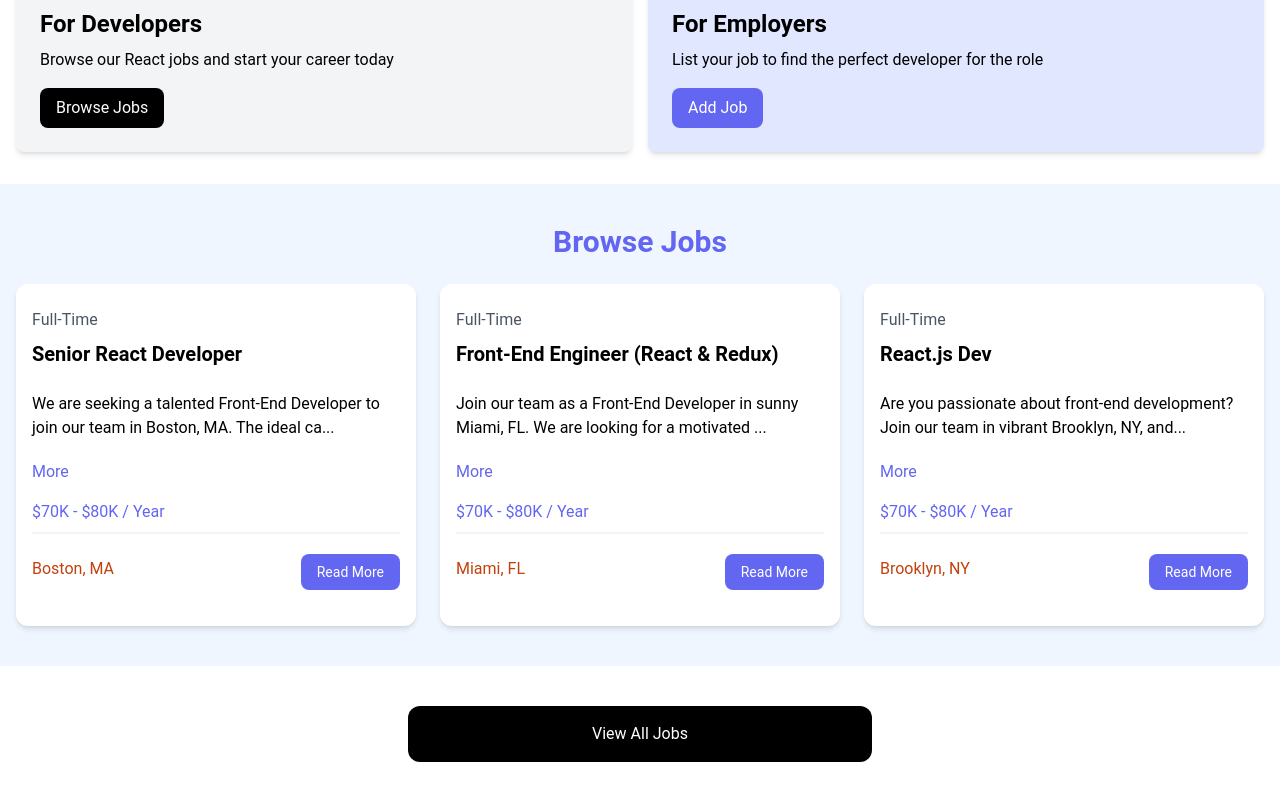
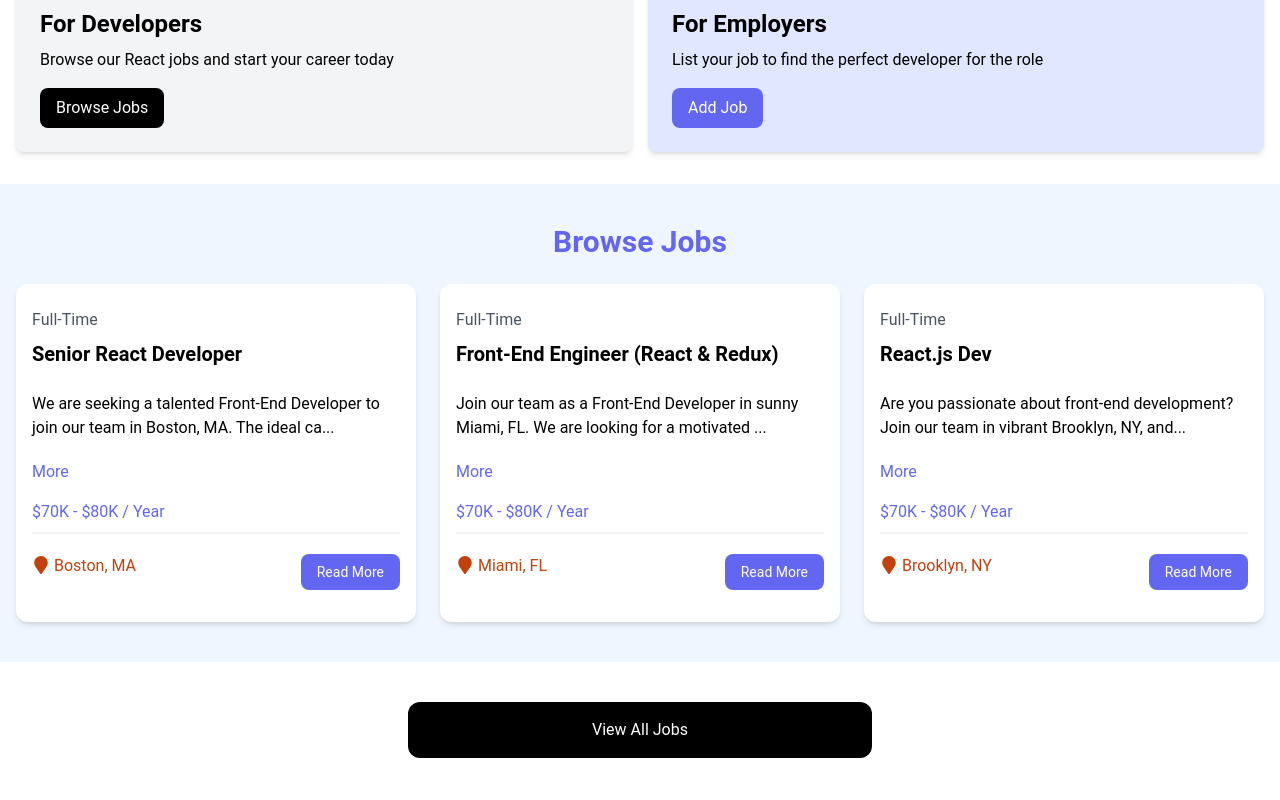
Before and after one commit to AbijuruT/React-journey, a React (Vite) app in the folder job-finder/: page / in a window 1280 px wide. Shown: the part 425-1225 px from the top of the page. Built offline with nearby package versions, Linux system fonts and the light colour scheme.

Commit message:
Adding icons

```diff
--- a/job-finder/src/components/SingleJobListing.jsx
+++ b/job-finder/src/components/SingleJobListing.jsx
@@ -1,5 +1,5 @@
 import { useState } from 'react';
-
+import { FaMapMarker } from 'react-icons/fa';
 const SingleJobListing = ({ job }) => {
 	// Bringing in state
 	const [showFullDescription, setShowFullDescription] = useState(false);
@@ -17,6 +17,7 @@
 				</div>
 
 				<div className='mb-5'>{description}</div>
+				{/* Managing state */}
 				<button
 					onClick={() => setShowFullDescription((prevState) => !prevState)}
 					className='text-indigo-500 mb-4 hover:text-indigo-600'>
@@ -29,7 +30,7 @@
 
 				<div className='flex flex-col lg:flex-row justify-between mb-4'>
 					<div className='text-orange-700 mb-3'>
-						<i className='fa-solid fa-location-dot text-lg'></i>
+						<FaMapMarker className='inline text-lg mb-1 mr-1' />
 						{job.location}
 					</div>
 					<a
```
